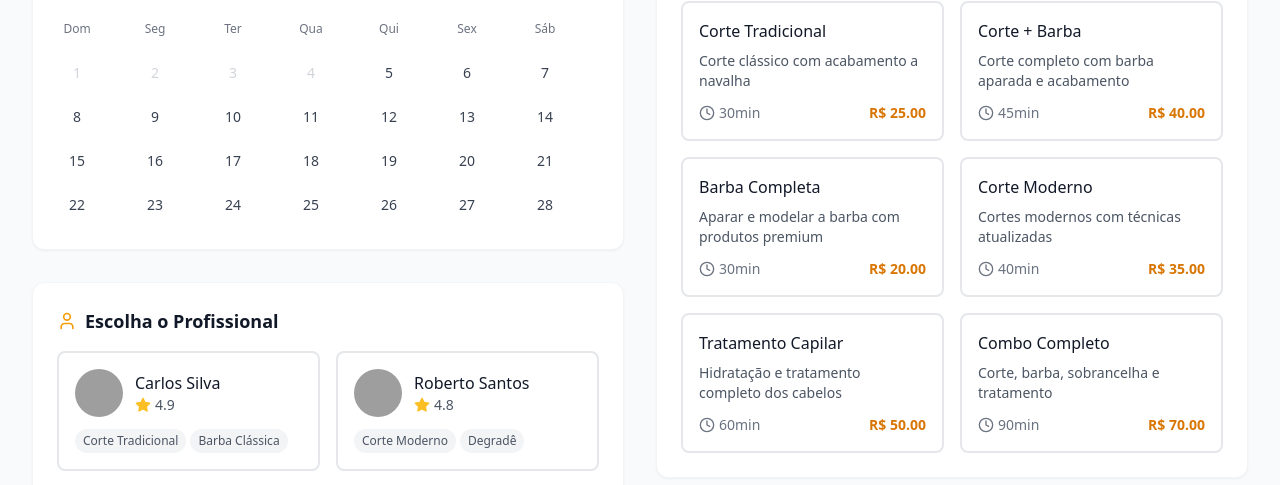
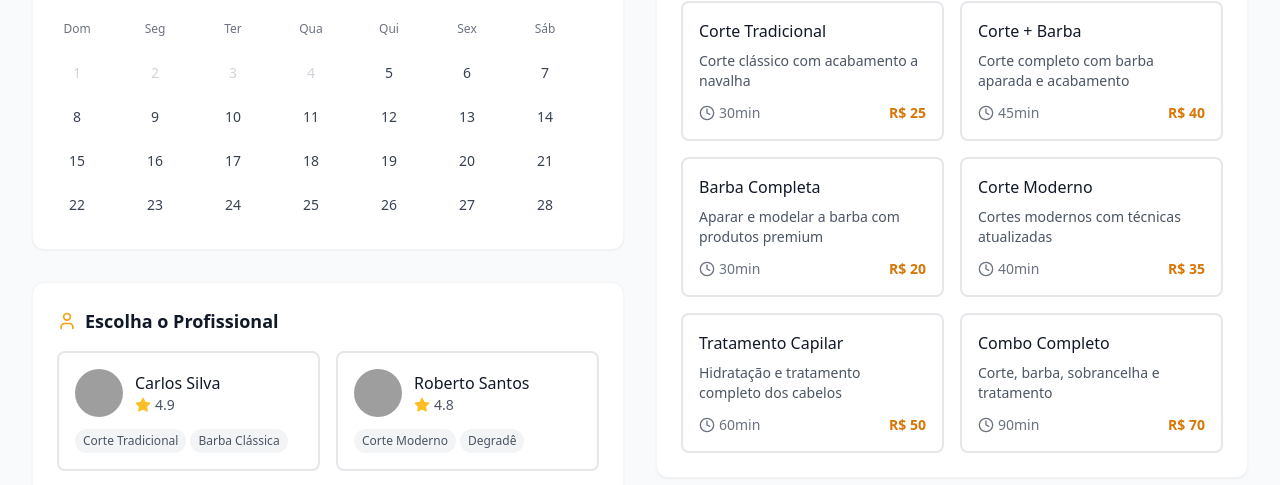
Before and after one commit to GustavoTiburcio/BarberTime, a React (Vite) app: page / in a window 1280 px wide. Shown: the part 205-690 px from the top of the page. Built offline with nearby package versions, Linux system fonts and the light colour scheme; grey boxes are pictures that could not be loaded.

Commit message:
Service type

```diff
--- a/src/components/BookingDetailModal.tsx
+++ b/src/components/BookingDetailModal.tsx
@@ -74,7 +74,7 @@
               <p className='text-sm text-gray-600 mt-1'>{service?.description}</p>
               <div className='flex justify-between items-center mt-3 pt-3 border-t border-gray-200'>
                 <span className='text-sm text-gray-600'>Duração: {service?.duration} minutos</span>
-                <span className='font-semibold text-gray-900'>R$ {service?.price.toFixed(2)}</span>
+                <span className='font-semibold text-gray-900'>R$ {service?.price}</span>
               </div>
             </div>
           </div>
--- a/src/components/ServiceSelector.tsx
+++ b/src/components/ServiceSelector.tsx
@@ -34,7 +34,7 @@
                 <span>{service.duration}min</span>
               </div>
               <div className="flex items-center gap-1 font-semibold text-amber-600">
-                <span>R$ {service.price.toFixed(2)}</span>
+                <span>R$ {service.price}</span>
               </div>
             </div>
           </div>
--- a/src/types/index.ts
+++ b/src/types/index.ts
@@ -1,10 +1,10 @@
-export interface Service {
-  id?: string;
+export type Service = {
+  id: string;
   name: string;
-  duration: number; // em minutos
+  description: string | null;
+  duration: number;
   price: number;
-  description: string;
-}
+};
 
 export interface Professional {
   id?: string;
```
